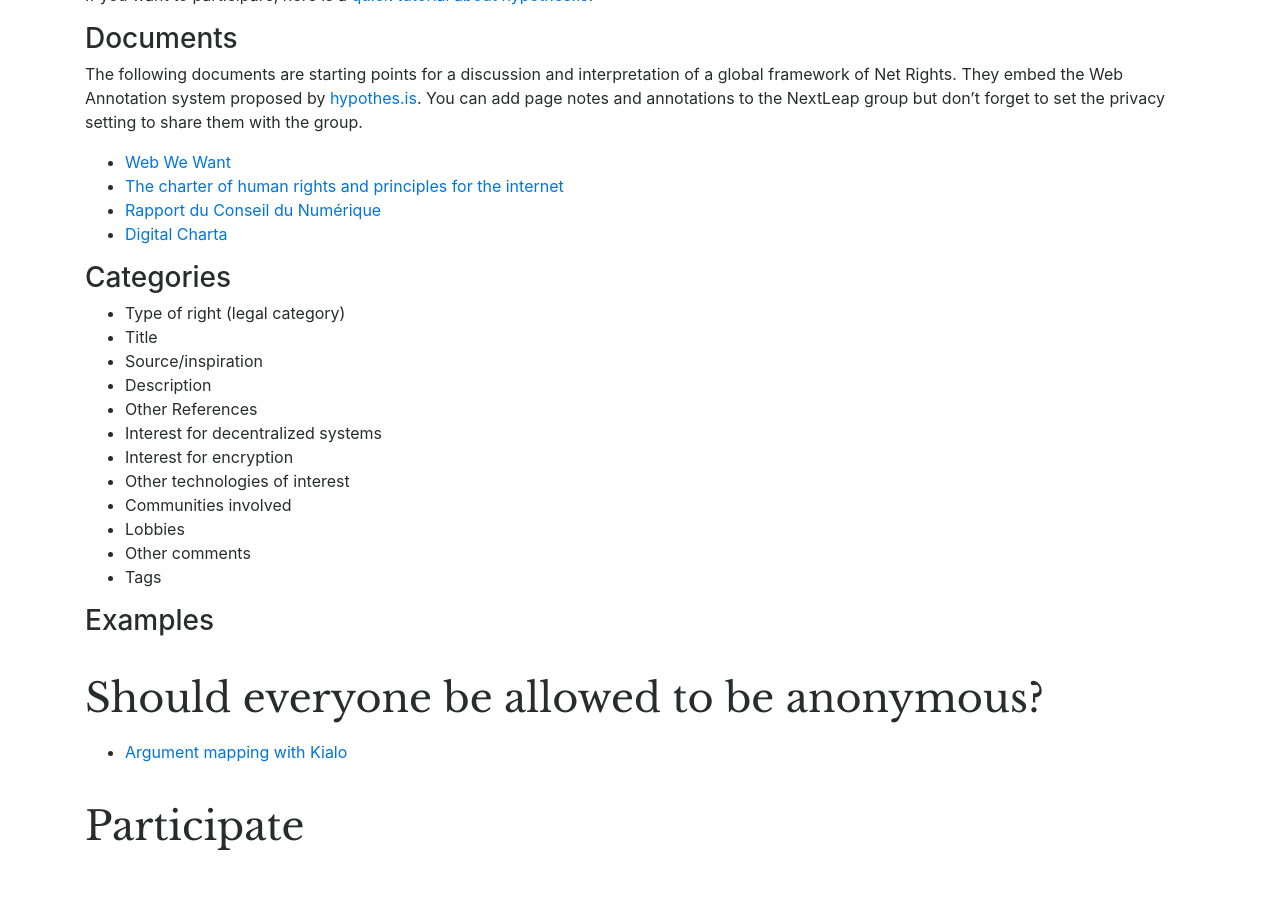
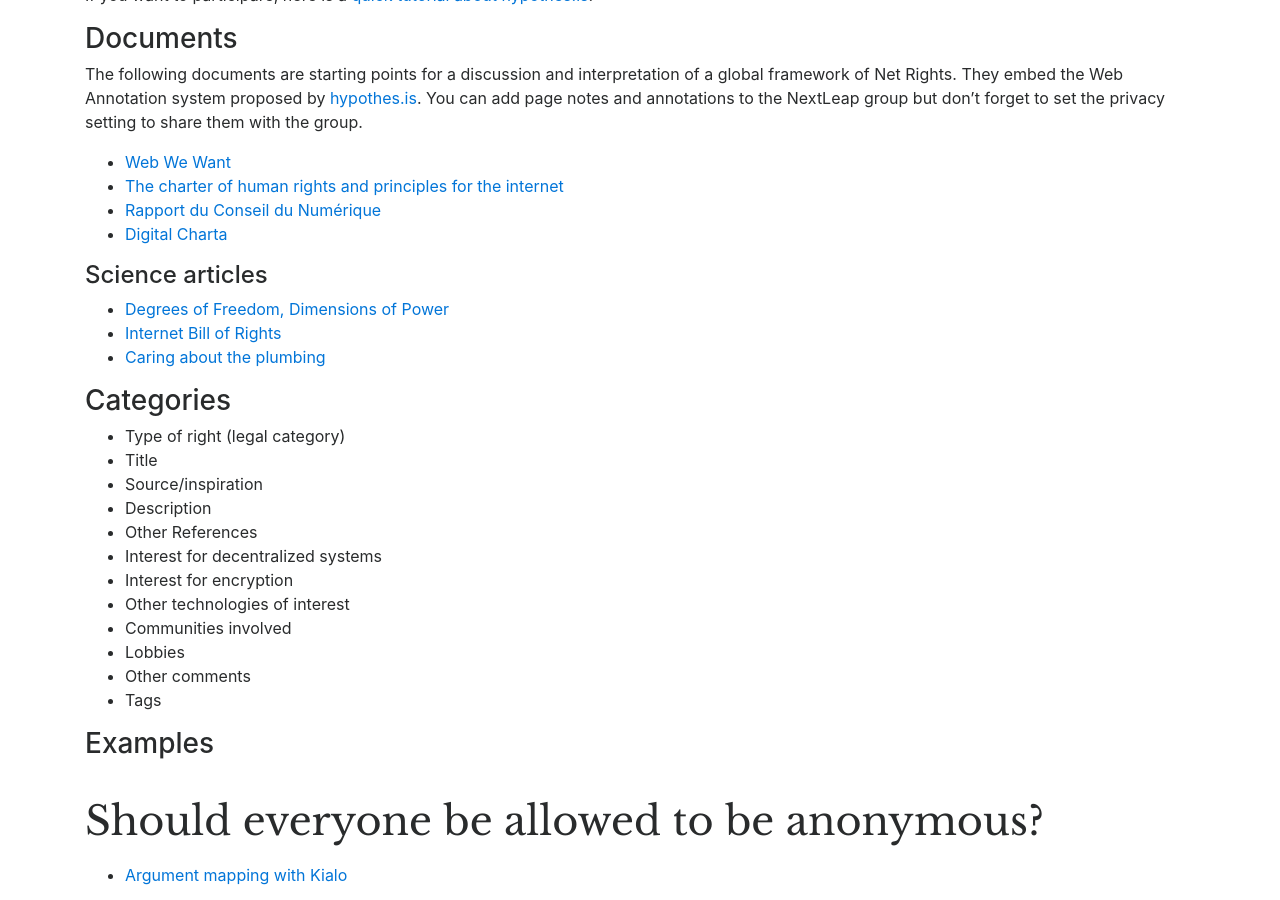
Before and after one commit to nextleap-project/nextleap-website, a Jekyll site: the page built from _projects/netrights.md, in a window 1280 px wide and 900 px high, scrolled down 357 px. Built offline with Jekyll 4.4.1, drawn with Linux system fonts in a browser that asks for light colours; nearby versions of some CDN libraries; comment, search, counter and statistics services are not loaded.

Commit message:
adds links to articles for net rights contributions

```diff
--- a/_projects/netrights.md
+++ b/_projects/netrights.md
@@ -22,6 +22,14 @@ The following documents are starting points for a discussion and interpretation
 - [The charter of human rights and principles for the internet](https://via.hypothes.is/http://internetrightsandprinciples.org/site/wp-content/uploads/2017/03/IRPC_english_4thedition-1.pdf#annotations:PYIH6DDSEeezA6MOqutTVA)
 - [Rapport du Conseil du Numérique](https://via.hypothes.is/http://www2.assemblee-nationale.fr/static/14/numerique/numerique_rapport.pdf#annotations:TrrkxjDSEeeuO5cxMQ9ztg)
 - [Digital Charta](https://via.hypothes.is/https://digitalcharta.eu/#annotations:ZEia6jDSEeef9Gsz7rO3qw)
+
+#### Science articles
+
+- [Degrees of Freedom, Dimensions of Power](https://via.hypothes.is/https://nextleap.eu/netrights/articles/Benkler-Degrees_of_Freedom_Dimensions_of_Power_Final.pdf)
+- [Internet Bill of Rights](https://via.hypothes.is/https://nextleap.eu/netrights/articles/Internet Bill of rights-Musiani.pdf)
+- [Caring about the plumbing](https://via.hypothes.is/https://nextleap.eu/netrights/articles/Musiani_caring-about-the-plumbing.pdf)
+
+
 
 ### Categories
 
```
